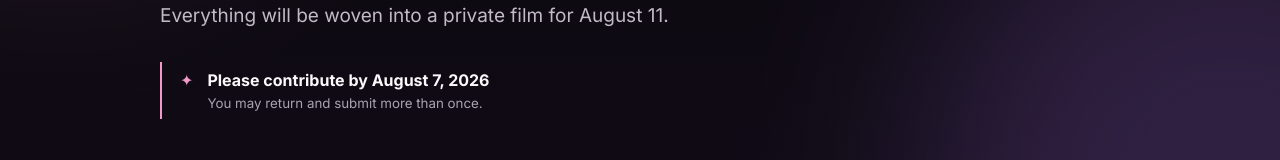
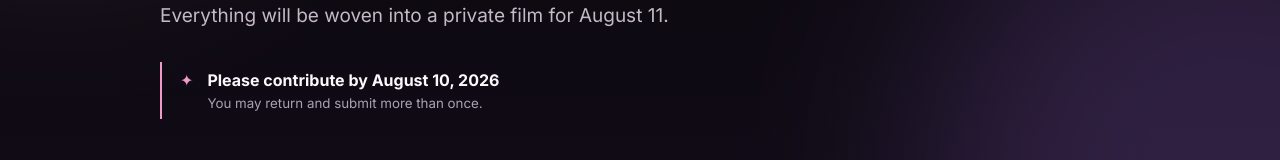
Before and after one commit to taldagan731/sandi50th, a Next.js app: page /contribute in a window 1280 px wide. Shown: the part 429-589 px from the top of the page. Built offline with nearby package versions, Linux system fonts and the light colour scheme.

Commit message:
Extend contribution deadline to August 10

```diff
--- a/app/contribute/page.tsx
+++ b/app/contribute/page.tsx
@@ -15,7 +15,7 @@ export default function ContributePage() {
           <p>
             Send a story, a photograph, an old home movie, a voice, or a piece of Sandi’s history. Everything will be woven into a private film for August 11.
           </p>
-          <div className="submissionDeadline"><span>✦</span><div><strong>Please contribute by August 7, 2026</strong><small>You may return and submit more than once.</small></div></div>
+          <div className="submissionDeadline"><span>✦</span><div><strong>Please contribute by August 10, 2026</strong><small>You may return and submit more than once.</small></div></div>
         </div>
       </section>
 
```
